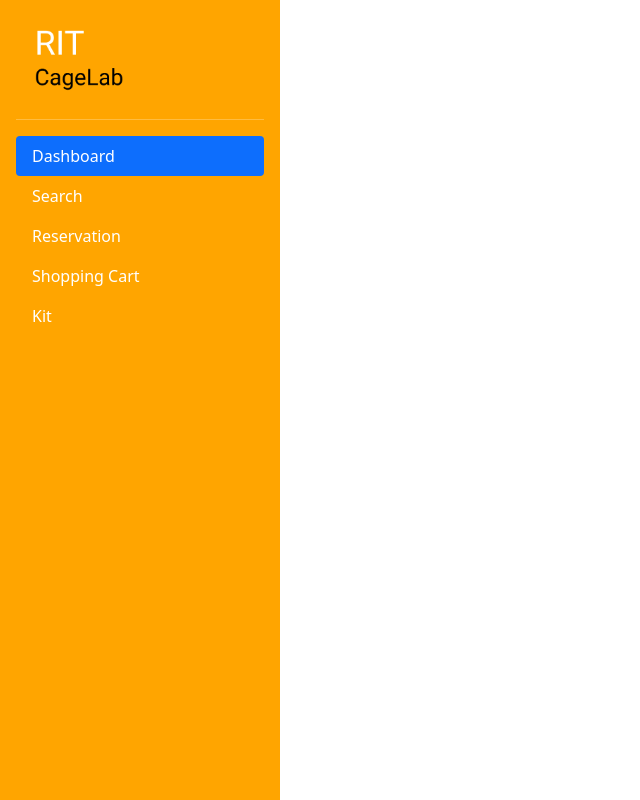
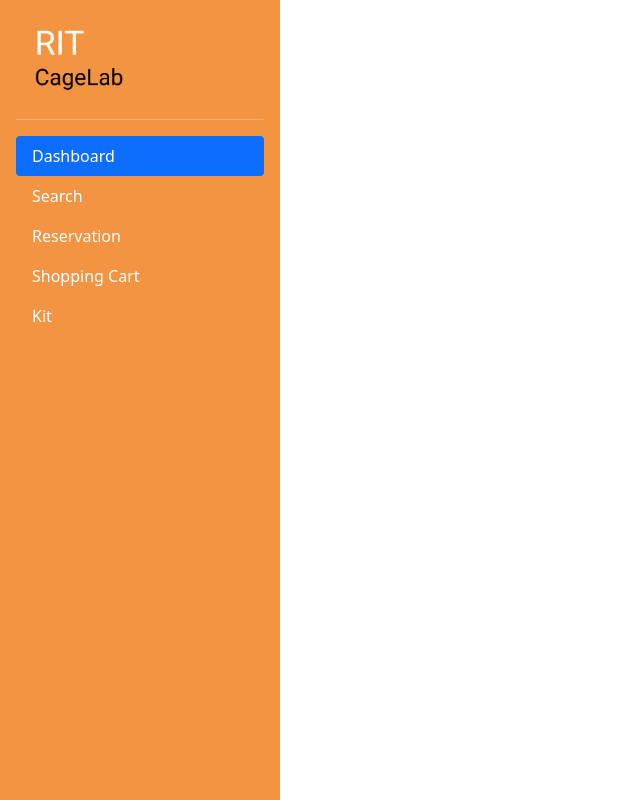
Before and after one commit to dustin1709/cagelab, a React (Create React App) app: page /dashboard in a window 1280 px wide. Shown: the whole page, without its empty margins (0-640 px from the left). Built offline with nearby package versions, Linux system fonts and the light colour scheme.

Commit message:
navbar color change

```diff
--- a/src/pages/navbar/NavBar.js
+++ b/src/pages/navbar/NavBar.js
@@ -3,7 +3,7 @@
 
 const NavBar = () => {
     return (
-        <div className="d-flex flex-column flex-shrink-0 p-3 text-white" style={{width: '280px', backgroundColor: 'orange'}}>
+        <div className="d-flex flex-column flex-shrink-0 p-3 text-white" style={{width: '280px', backgroundColor: '#F29441'}}>
             <img src={logo} alt="Logo" width="55%" />
             <hr/>
             <ul className="nav nav-pills flex-column mb-auto">
```
